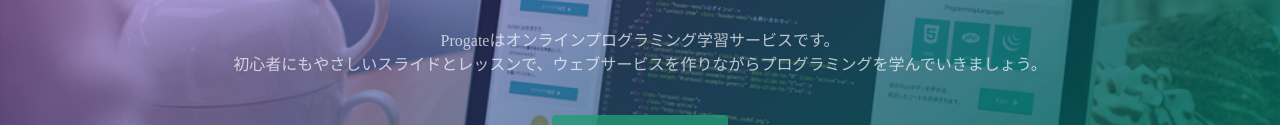
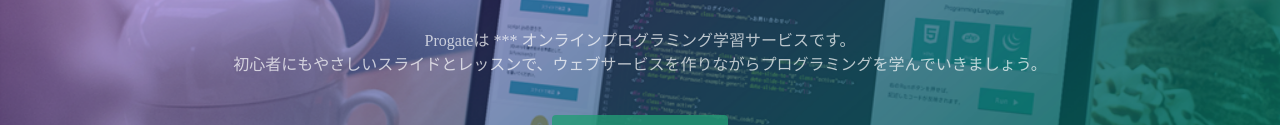
Before and after one commit to k-hageyama/github.io, a plain HTML site: page index.html in a window 1280 px wide. Shown: the part 317-442 px from the top of the page. Drawn offline with Linux system fonts and the light colour scheme.

Commit message:
Update index.html

```diff
--- a/index.html
+++ b/index.html
@@ -24,7 +24,7 @@
   <div class="top-wrapper">
     <div class="container">
       <h1>LEARN TO CODE.<br>LEARN TO BE CREATIVE.</h1>
-      <p>Progateはオンラインプログラミング学習サービスです。<br>初心者にもやさしいスライドとレッスンで、ウェブサービスを作りながらプログラミングを学んでいきましょう。</p>
+      <p>Progateは *** オンラインプログラミング学習サービスです。<br>初心者にもやさしいスライドとレッスンで、ウェブサービスを作りながらプログラミングを学んでいきましょう。</p>
       <div class="btn-wrapper">
         <a href="#" class="btn signup">新規登録はこちら</a>
         <p>or</p>
```
